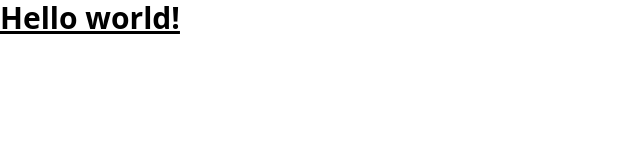
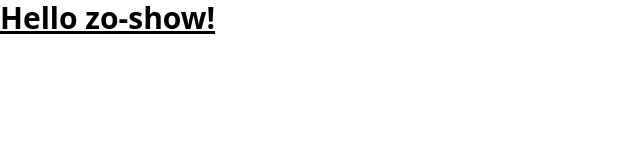
Before and after one commit to Venkyjs-dev/zo-show, a React (Vite) app: page / in a window 1280 px wide. Shown: the top 160 px of the page, without its empty margins (0-640 px from the left). Built offline with nearby package versions, Linux system fonts and the light colour scheme.

Commit message:
change: title-set up

```diff
--- a/src/App.jsx
+++ b/src/App.jsx
@@ -1,7 +1,7 @@
 import "./App.css";
 
 function App() {
-  return <h1 class="text-3xl font-bold underline">Hello world!</h1>;
+  return <h1 class="text-3xl font-bold underline">Hello zo-show!</h1>;
 }
 
 export default App;
```
